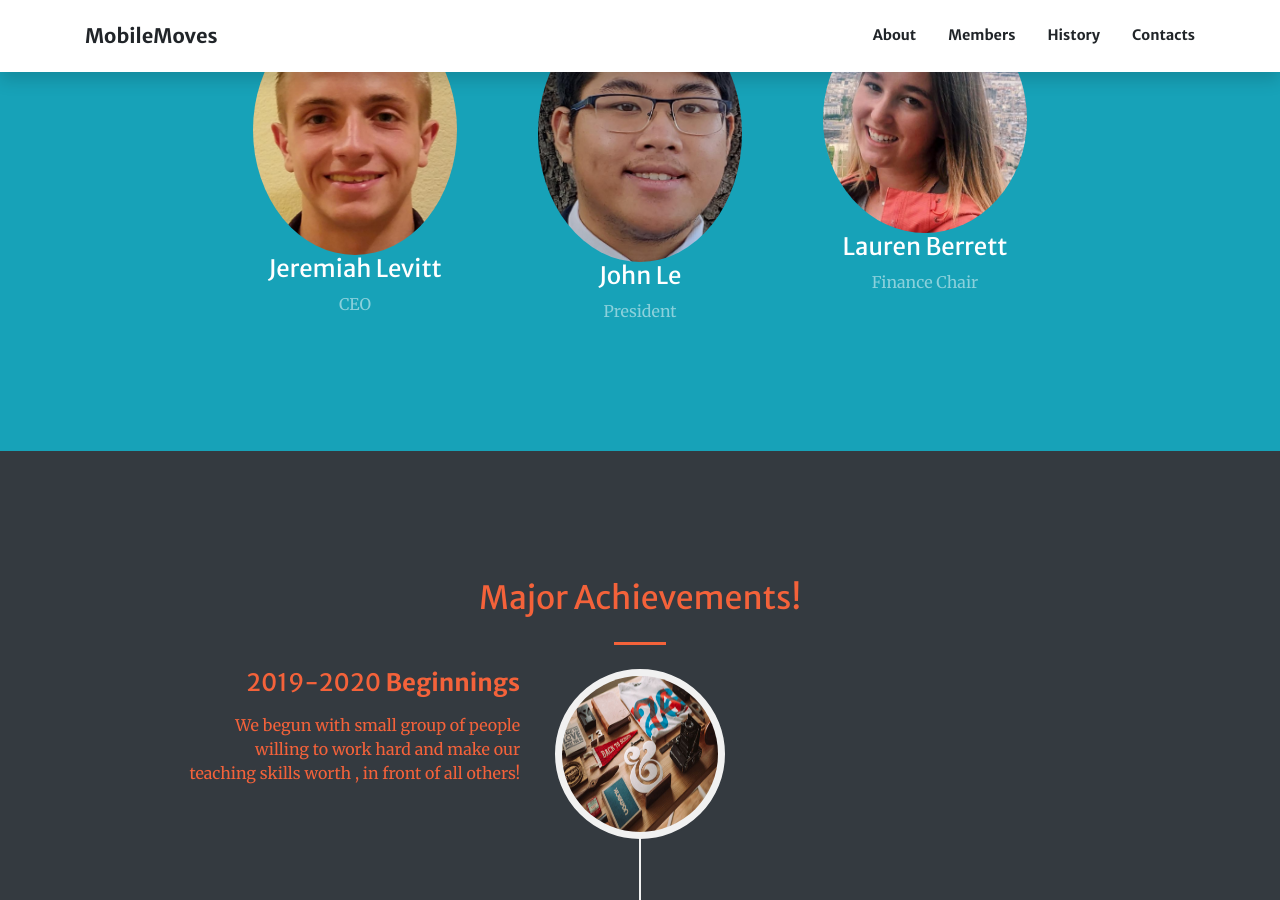
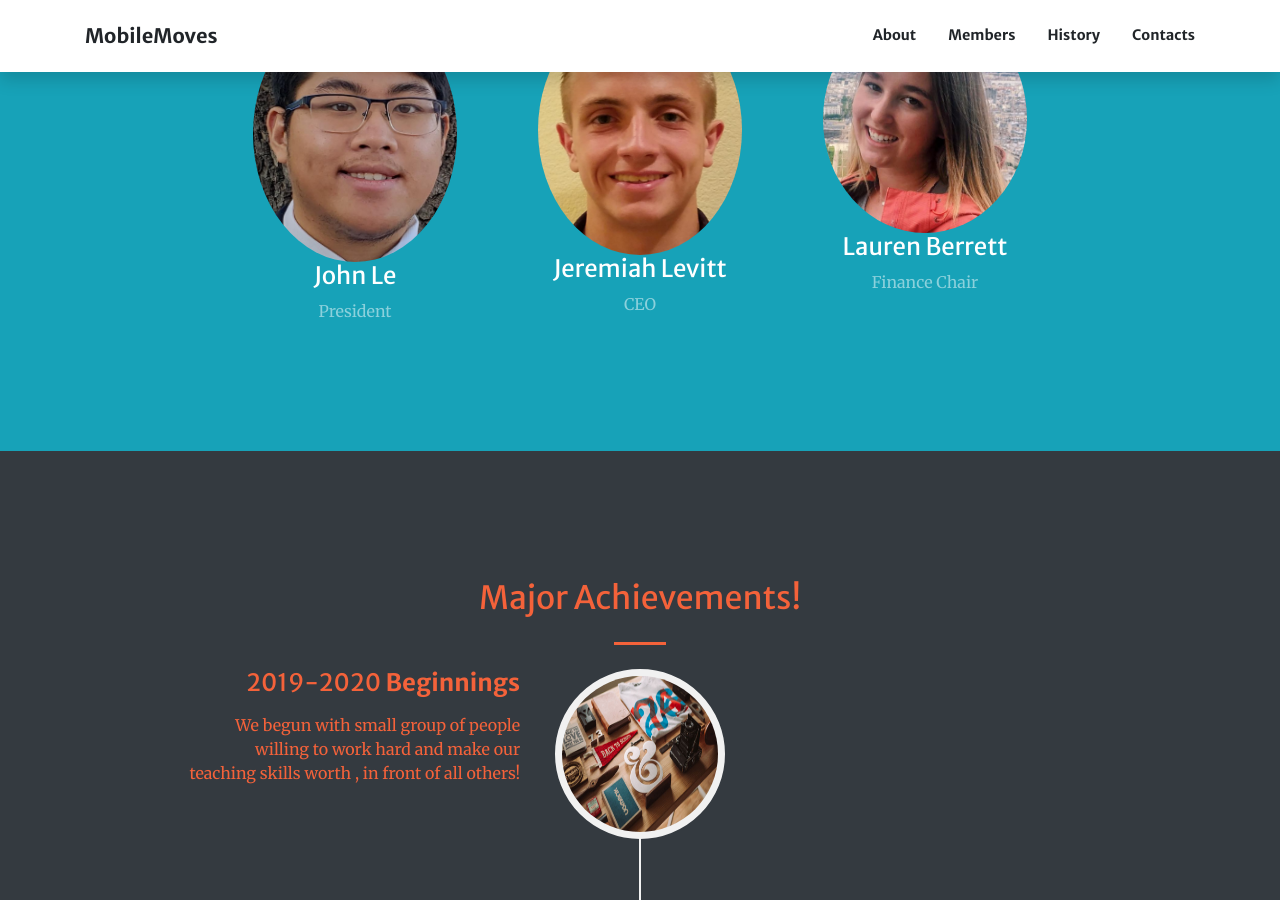
Before and after one commit to blazingchao/website, a Jekyll site: the page built from index.md, in a window 1280 px wide and 900 px high, scrolled down 1694 px. Built offline with Jekyll 4.4.1, drawn with Linux system fonts in a browser that asks for light colours; nearby versions of some CDN libraries.

Commit message:
more changes 4/19/20 8:34 pm

```diff
--- a/index.md
+++ b/index.md
@@ -91,13 +91,13 @@ sections:
     title: Members
     background_style: bg-info text-white
     members:
+      - title: John Le
+        text: President
+        image: assets/img/members/John.PNG
+        url: '#'
       - title: Jeremiah Levitt
         text: CEO
         image: assets/img/members/jeremy.PNG
-        url: '#'
-      - title: John Le
-        text: President
-        image: assets/img/members/John.PNG
         url: '#'
       - title: Lauren Berrett
         text: Finance Chair
```
Also changed, not shown: 1 other file.
